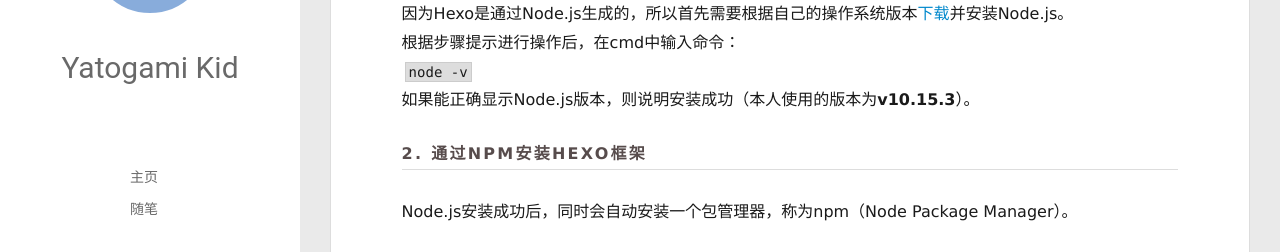
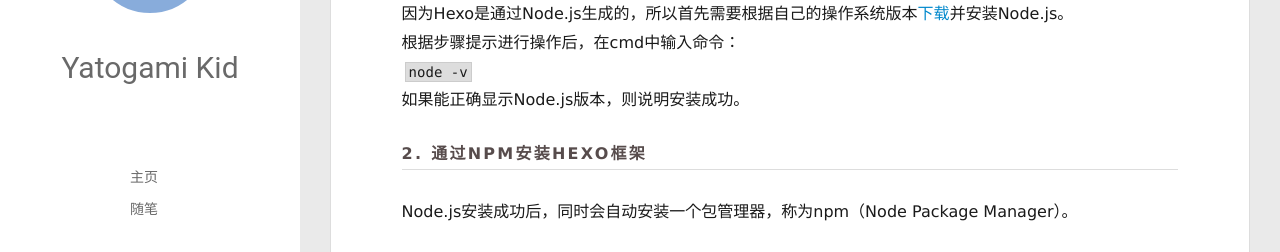
Before and after one commit to YatogamiKid/YatogamiKid.github.io, a plain HTML site: page index.html in a window 1280 px wide. Shown: the part 222-474 px from the top of the page. Drawn offline with Linux system fonts and the light colour scheme.

Commit message:
Site updated: 2020-05-05 23:10:58

```diff
--- a/index.html
+++ b/index.html
@@ -172,7 +172,7 @@
 
     <div class="article-entry" itemprop="articleBody">
 
-        <h3 id="本地安装"><a href="#本地安装" class="headerlink" title="本地安装"></a>本地安装</h3><h4 id="1-安装Node-js"><a href="#1-安装Node-js" class="headerlink" title="1. 安装Node.js"></a>1. 安装Node.js</h4><p>因为Hexo是通过Node.js生成的，所以首先需要根据自己的操作系统版本<a href="https://nodejs.org/en/download/" target="_blank" rel="noopener">下载</a>并安装Node.js。<br>根据步骤提示进行操作后，在cmd中输入命令：<br><code>node -v</code><br>如果能正确显示Node.js版本，则说明安装成功（本人使用的版本为<strong>v10.15.3</strong>）。</p>
+        <h3 id="本地安装"><a href="#本地安装" class="headerlink" title="本地安装"></a>本地安装</h3><h4 id="1-安装Node-js"><a href="#1-安装Node-js" class="headerlink" title="1. 安装Node.js"></a>1. 安装Node.js</h4><p>因为Hexo是通过Node.js生成的，所以首先需要根据自己的操作系统版本<a href="https://nodejs.org/en/download/" target="_blank" rel="noopener">下载</a>并安装Node.js。<br>根据步骤提示进行操作后，在cmd中输入命令：<br><code>node -v</code><br>如果能正确显示Node.js版本，则说明安装成功。</p>
 <h4 id="2-通过npm安装Hexo框架"><a href="#2-通过npm安装Hexo框架" class="headerlink" title="2. 通过npm安装Hexo框架"></a>2. 通过npm安装Hexo框架</h4><p>Node.js安装成功后，同时会自动安装一个包管理器，称为npm（Node Package Manager）。</p>
 <blockquote>
 <p>什么是npm？<br>npm是一个包管理器，发布者将自己的代码发布（npm publish）到代码仓库（registry），使用者将自己需要的包写入<strong>package.json</strong>文件中，到代码仓库中把代码下载（npm install）下来。</p>
```
Also changed, not shown: 2020/05/05/静态Hexo博客搭建/index.html (+4 -4 lines).
